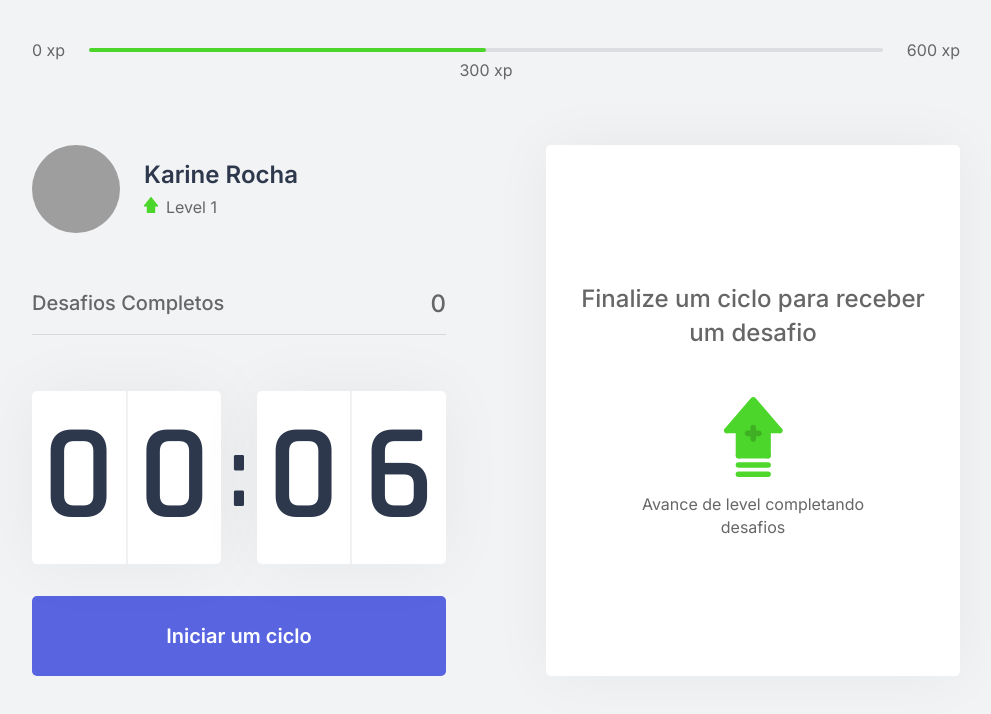
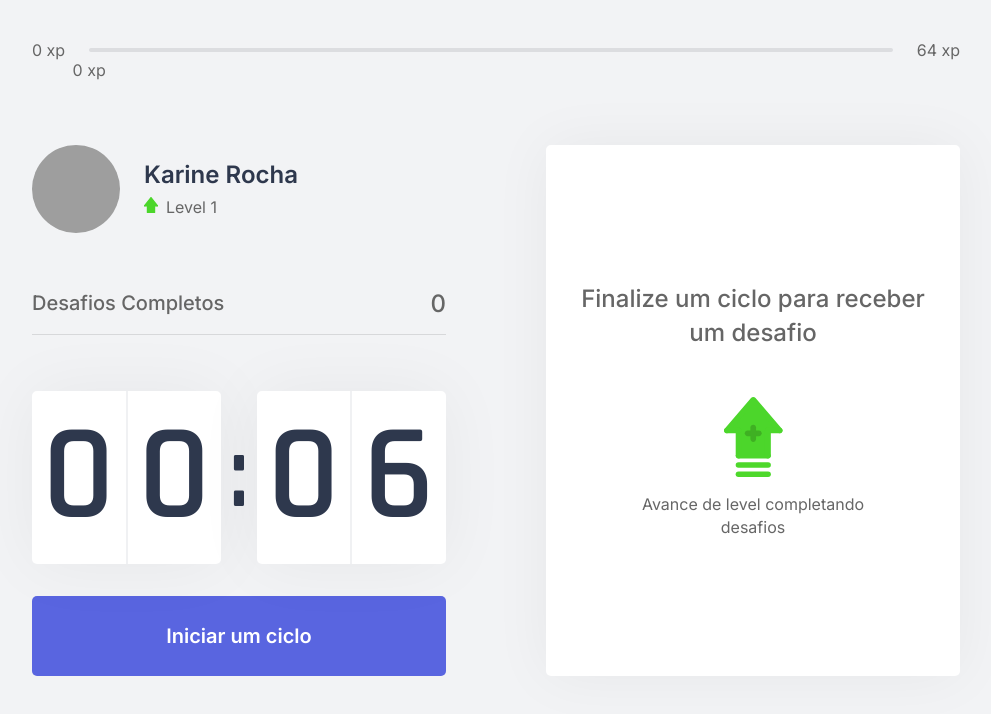
Before and after one commit to KRochaS/NextLevelWeek4, a Next.js app in the folder trilha-reactjs/: page / in a window 1280 px wide. Shown: the top 714 px of the page, without its empty margins (144-1135 px from the left). Built offline with nearby package versions, Linux system fonts and the light colour scheme; grey boxes are pictures that could not be loaded.

Commit message:
Countdown e ExperienceBar

```diff
--- a/trilha-reactjs/src/components/Countdown.tsx
+++ b/trilha-reactjs/src/components/Countdown.tsx
@@ -6,9 +6,9 @@
 
 export function Countdown() {
 
-    const contextData = useContext(ChallengesContext);
+    const { startNewChallenge } = useContext(ChallengesContext);
 
-    console.log(contextData);
+
 
 
 	const [time, setTime] = useState(0.1 * 60);
@@ -40,6 +40,7 @@
 		} else if (isActive && time === 0) {
 			setHasFinished(true);
 			setIsActive(false);
+            startNewChallenge();
 		}
 	}, [isActive, time]);
 
--- a/trilha-reactjs/src/components/ExperienceBar.tsx
+++ b/trilha-reactjs/src/components/ExperienceBar.tsx
@@ -1,14 +1,19 @@
+import { useContext } from 'react';
+import { ChallengesContext } from '../contexts/ChallengesContext';
 import styles from '../styles/components/ExperienceBar.module.css'
 
 export function ExperienceBar() {
+    const { currentExperience, experienceToNextLevel } =useContext(ChallengesContext);
+
+    const percentToNextLevel = Math.round(currentExperience * 100) / experienceToNextLevel;
     return (
         <header className={styles.experienceBar}>
            <span> 0 xp</span>
            <div>
-              <div style={{ width: '50%' }}/>
-              <span className={styles.currentExperience} style={{ left: '50%' }}>  300 xp </span>
+              <div style={{ width: `${percentToNextLevel}%` }}/>
+              <span className={styles.currentExperience} style={{ left: `${percentToNextLevel}%` }}>  {currentExperience} xp </span>
            </div>
-           <span> 600 xp </span>
+           <span> {experienceToNextLevel} xp </span>
         </header>
     );
 }
```
